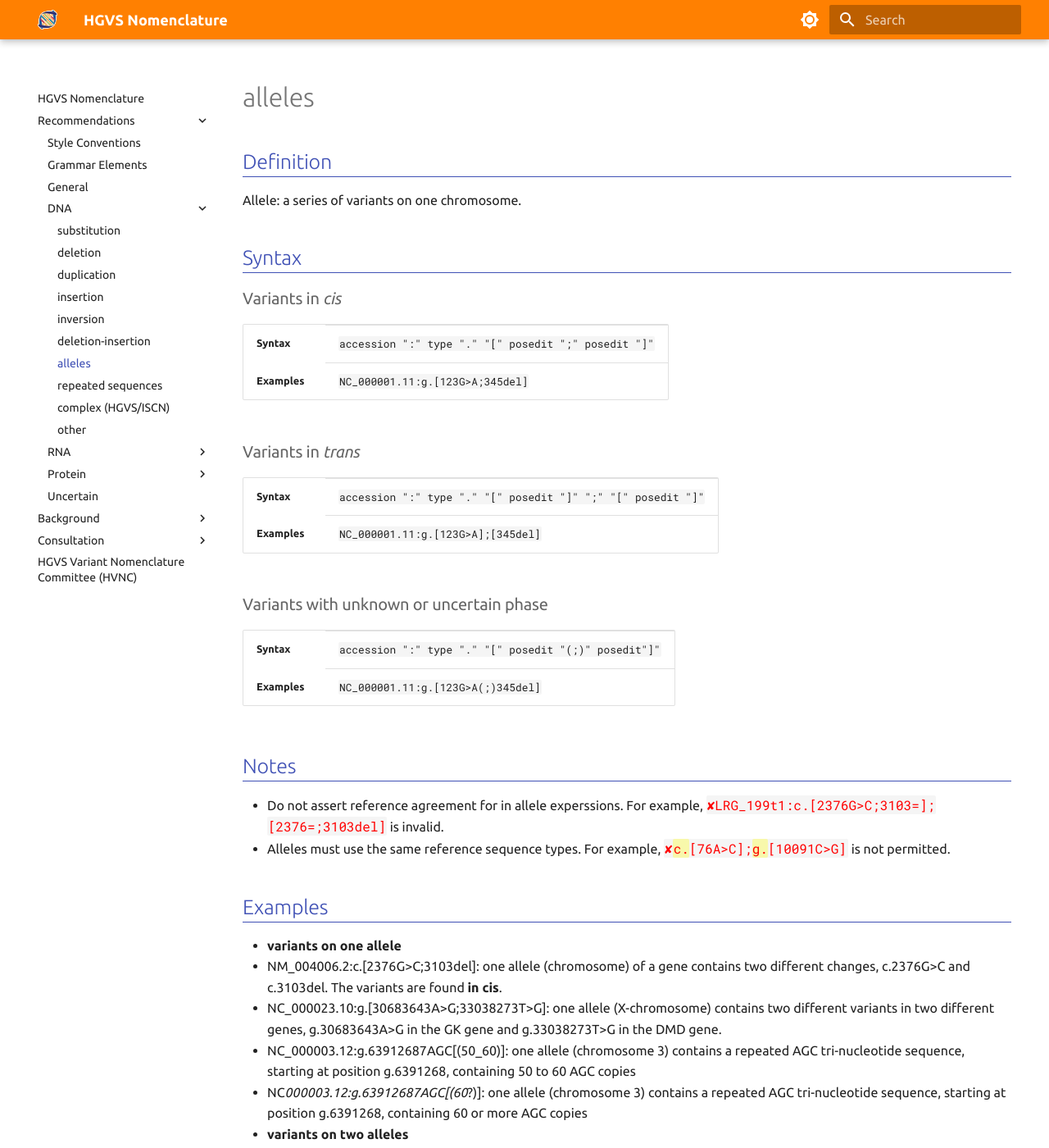
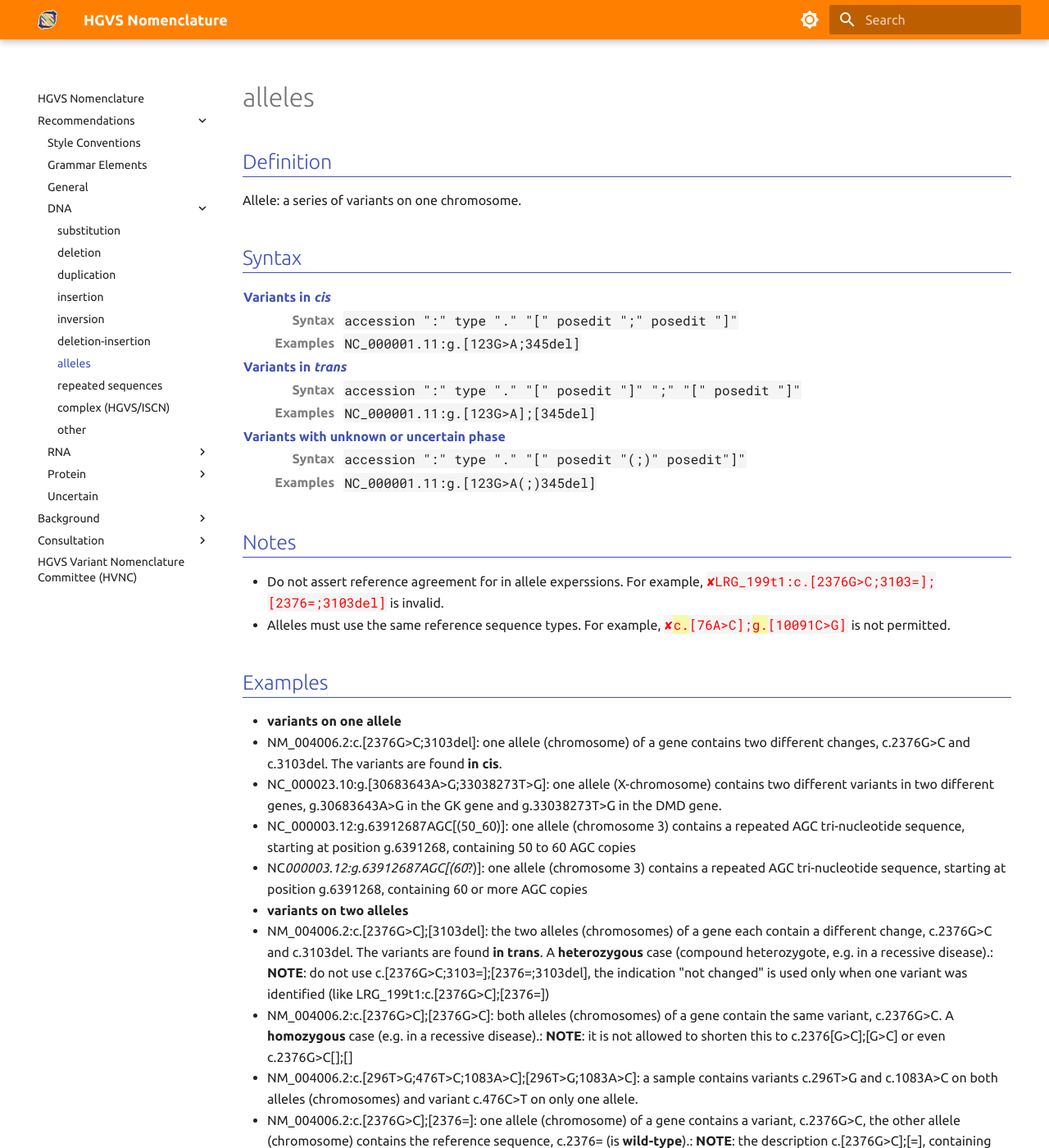
Before and after one commit to HGVSnomenclature/hgvs-nomenclature, an MkDocs documentation site: the page built from docs/recommendations/DNA/alleles.md, in a window 1280 px wide and 1400 px high. Shown: the whole window at 82% size. Built offline with MkDocs 1.6.1 and Material for MkDocs 9.7.7, drawn with Linux system fonts in a browser that asks for light colours.

Commit message:
updated syntax table structure and CSS (see DNA/alleles.md for example)

```diff
--- a/docs/recommendations/DNA/alleles.md
+++ b/docs/recommendations/DNA/alleles.md
@@ -6,9 +6,8 @@ Allele: a series of variants on one chromosome.
 
 ## Syntax
 
-### Variants in _cis_
-
-<table style="syntax">
+<table class="syntax">
+<tr><th class="section" colspan=2>Variants in <i>cis</i></th></tr>
 <tr>
 <th>Syntax</th>
 <td><code>accession ":" type "." "[" posedit ";" posedit "]"</code></td>
@@ -17,11 +16,8 @@ Allele: a series of variants on one chromosome.
 <th>Examples</th>
 <td><code>NC_000001.11:g.[123G>A;345del]</code></td>
 </tr>
-</table>
 
-### Variants in _trans_
-
-<table style="syntax">
+<tr><th class="section" colspan=2>Variants in <i>trans</i></th></tr>
 <tr>
 <th>Syntax</th>
 <td><code>accession ":" type "." "[" posedit "]" ";" "[" posedit "]"</code></td>
@@ -30,11 +26,8 @@ Allele: a series of variants on one chromosome.
 <th>Examples</th>
 <td><code>NC_000001.11:g.[123G>A];[345del]</code></td>
 </tr>
-</table>
 
-### Variants with unknown or uncertain phase
-
-<table style="syntax">
+<tr><th class="section" colspan=2>Variants with unknown or uncertain phase</th></tr>
 <tr>
 <th>Syntax</th>
 <td><code>accession ":" type "." "[" posedit "(;)" posedit"]"</code></td>
--- a/docs/stylesheets/extra.css
+++ b/docs/stylesheets/extra.css
@@ -2,6 +2,7 @@
   --md-primary-fg-color: #ff8001;
   --md-primary-fg-color--light: #ff9910;
   --md-primary-fg-color--dark: #dd7000;
+  --gray-50: #7f7f7f;
 }
 
 /*
@@ -32,15 +33,19 @@ code::first-of-type and code::last-of-type should get left and right padding res
   font-size: inherit;
   padding: 1px;
 }
+
 .md-typeset code:has(+ code) {
   padding-right: 0;
 }
+
 .md-typeset code + code {
   padding-left: 0;
 }
+
 .md-typeset code.invalid {
   color: red !important;
 }
+
 .md-typeset code.invalid::before {
   content: "✘";
 }
@@ -79,34 +84,42 @@ code::first-of-type and code::last-of-type should get left and right padding res
 */
 
 figure {
-  border: thin solid #4051b5;
+  border: thin solid var(--md-typeset-a-color);
   background-color: #eee;
   padding: 5px;
 }
 
 h2 {
-  color: #4051b5;
-  border-bottom: thin solid #4051b5;
+  color: var(--md-typeset-a-color);
+  border-bottom: thin solid var(--md-typeset-a-color);
 }
 
 h3 {
-  color: #666;
+  color: var(--gray-50);
 }
 
 /*
 === syntax table
 */
 
-.md-typeset table.syntax {
+table.syntax {
   border-collapse: collapse;
-  border: 0px;
+  border: 0;
+  padding: 0;
+  width: 100%;
 }
 
-table.syntax,
-table.syntax td,
-table.syntax th,
-table.syntax tr {
-  border: 0px;
+table.syntax th:not(.section) {
+  color: var(--gray-50);
+  font-weight: bold;
+  padding-right: 10px;
+  text-align: right;
+}
+
+table.syntax th.section {
+  font-weight: bold;
+  text-align: left;
+  color: var(--md-typeset-a-color);
 }
 
 /*
@@ -117,6 +130,7 @@ table.gc {
   border-collapse: collapse;
   font-size: 0.64rem;
 }
+
 table.gc tr,
 table.gc th,
 table.gc td {
@@ -125,6 +139,7 @@ table.gc td {
   vertical-align: middle;
   text-align: center;
 }
+
 table.gc th {
   font-weight: bold;
 }
```
